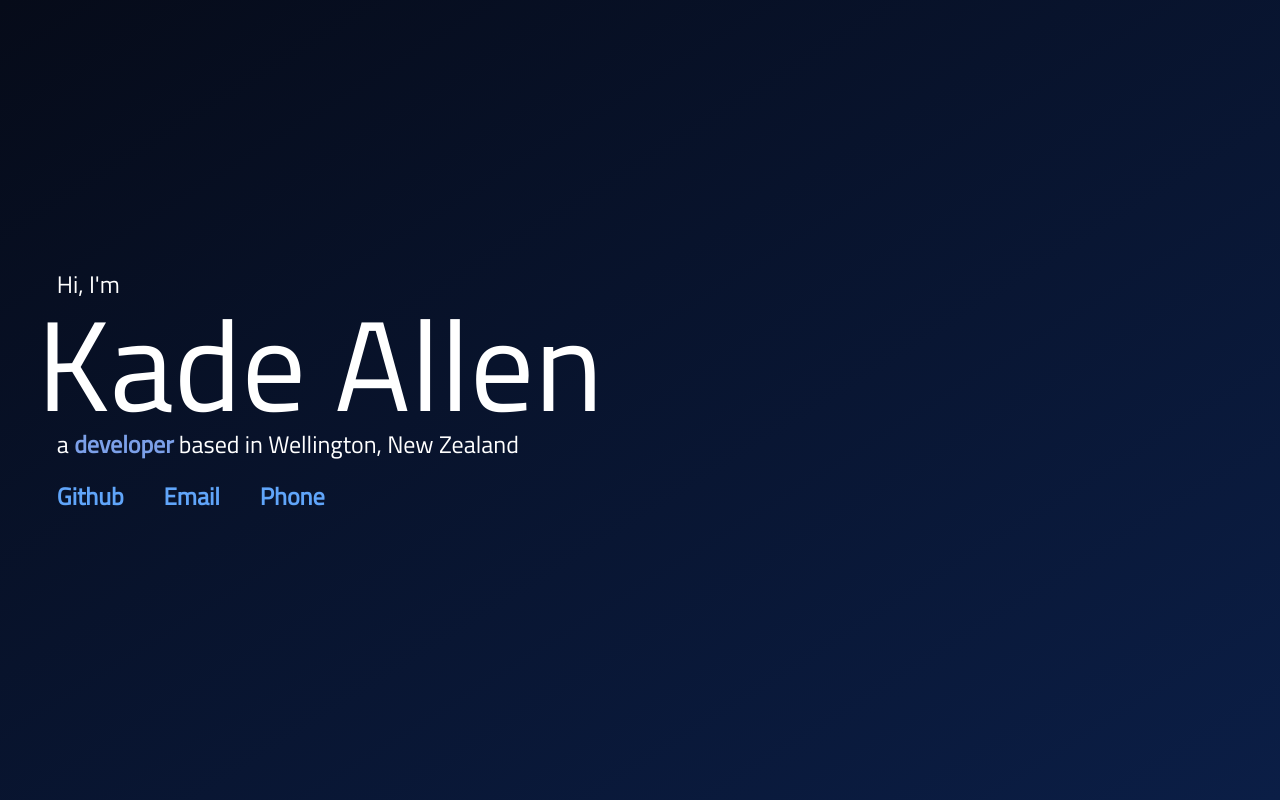
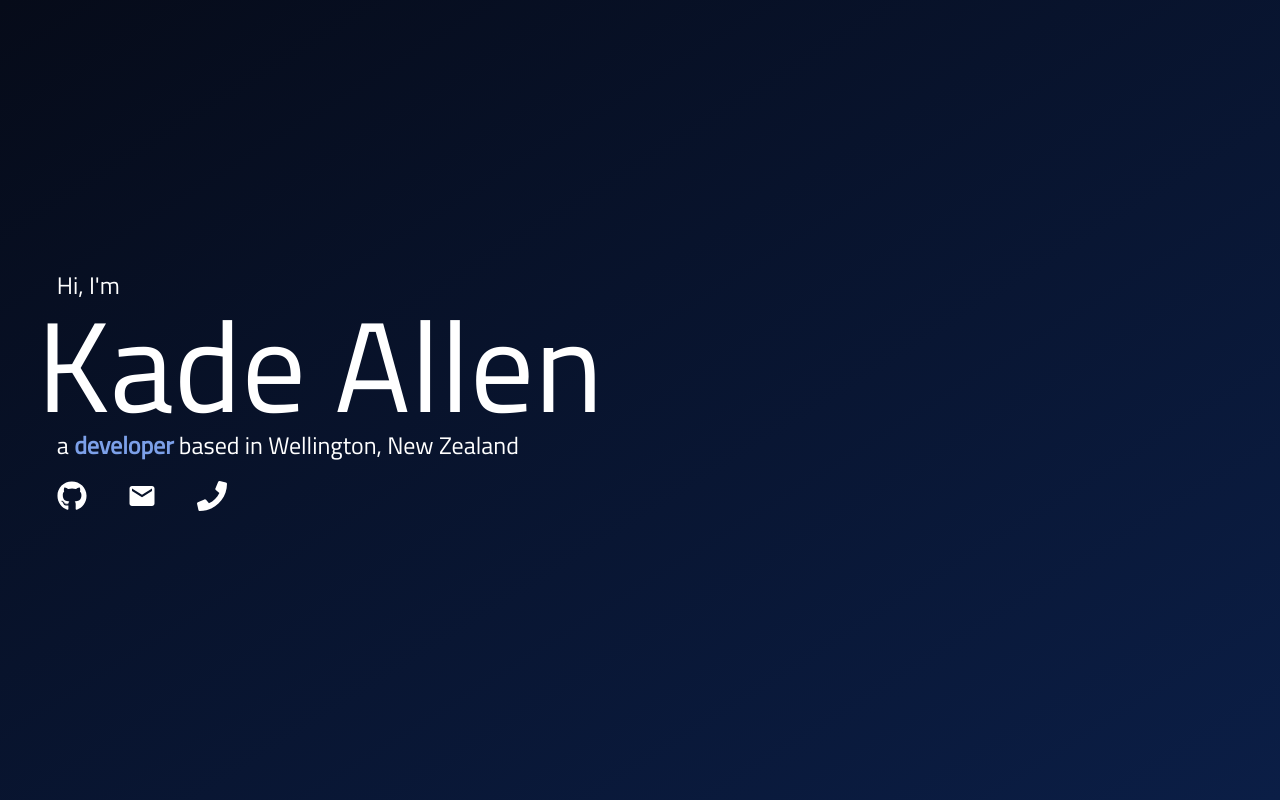
Before and after one commit to kadeallendev/portfolio, a Next.js app: page / in a window 1280 px wide. Built offline with nearby package versions, Linux system fonts and the light colour scheme.

Commit message:
Updated README and fixed styling on social links

```diff
--- a/src/components/SocialLink.tsx
+++ b/src/components/SocialLink.tsx
@@ -8,11 +8,7 @@ interface SocialLinkProps {
 
 export default function SocialLink({ link, children }: SocialLinkProps) {
   return (
-    <Link
-      href={link}
-      target="_blank"
-      className="text-2xl font-bold text-blue-400"
-    >
+    <Link href={link} target="_blank">
       {children}
     </Link>
   );
--- a/src/pages/index.tsx
+++ b/src/pages/index.tsx
@@ -37,12 +37,14 @@ export default function Home() {
           </h3>
           <div className="links-container mx-10 my-5 flex flex-row space-x-10">
             <SocialLink link="http://www.github.com/kadeallen123">
-              Github
+              <FaGithub className="social-icon" />
             </SocialLink>
             <SocialLink link="mailto:kadeallenprofessional@gmail.com">
-              Email
+              <MdEmail className="social-icon" />
             </SocialLink>
-            <SocialLink link="tel: +64 027 404 8738">Phone</SocialLink>
+            <SocialLink link="tel: +64 027 404 8738">
+              <FaPhone className="social-icon" />
+            </SocialLink>
           </div>
         </div>
         <div className="m-auto"></div>
--- a/src/styles/globals.css
+++ b/src/styles/globals.css
@@ -4,6 +4,7 @@
 
 @layer components {
 	.social-icon {
-		@apply text-2xl;
+		@apply text-3xl;
+		@apply text-white;
 	}
 }
```
Also changed, not shown: 1 other file (tests, documents, lock files or other folders).
